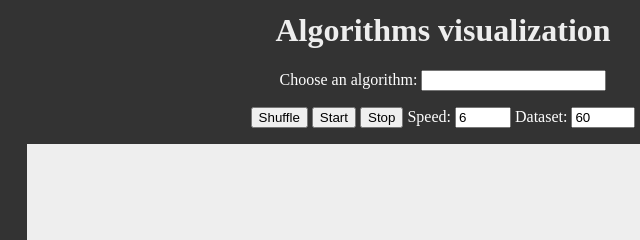
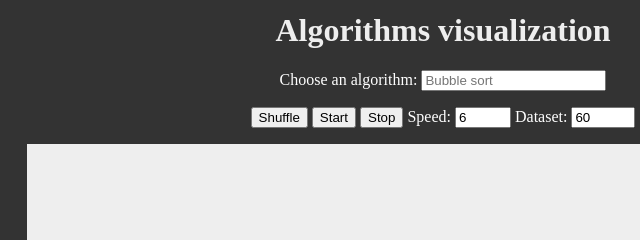
Before and after one commit to Shoter99/SortingAlgorythms, a plain HTML site: page index.html in a window 1280 px wide. Shown: the part 133-373 px from the top of the page, 197-837 px from the left. Drawn offline with Linux system fonts and the light colour scheme.

Commit message:
added placeholder for algorithm input

```diff
--- a/index.html
+++ b/index.html
@@ -12,7 +12,7 @@
     <h1>Algorithms visualization</h1>
     <div class="algo">
         <label style="color:white" for="algorithms">Choose an algorithm: </label>
-        <input list="algorithms" name="algorithms" id="algo">
+        <input list="algorithms" name="algorithms" id="algo" placeholder="Bubble sort">
         <datalist id="algorithms">
             <option value="Bubble Sort" >
             <option value="Insertion Sort">
--- a/script.js
+++ b/script.js
@@ -55,7 +55,9 @@ startBtn.addEventListener("click", () => {
             bubbleSort(speed)
             break
     }
+    document.querySelector("#algo").placeholder = document.querySelector("#algo").value
     document.querySelector("#algo").value = ""
+
 })
 stopBtn.addEventListener("click", () => {
     running = false
```
